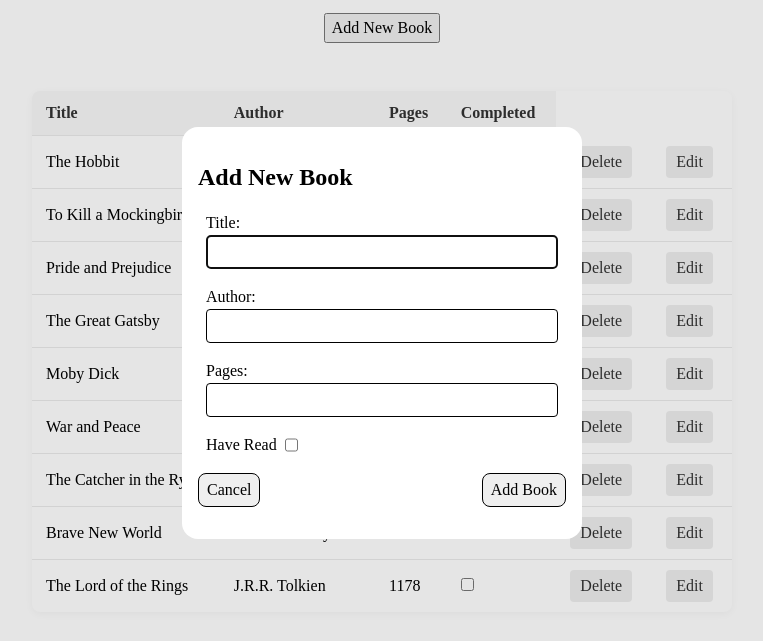
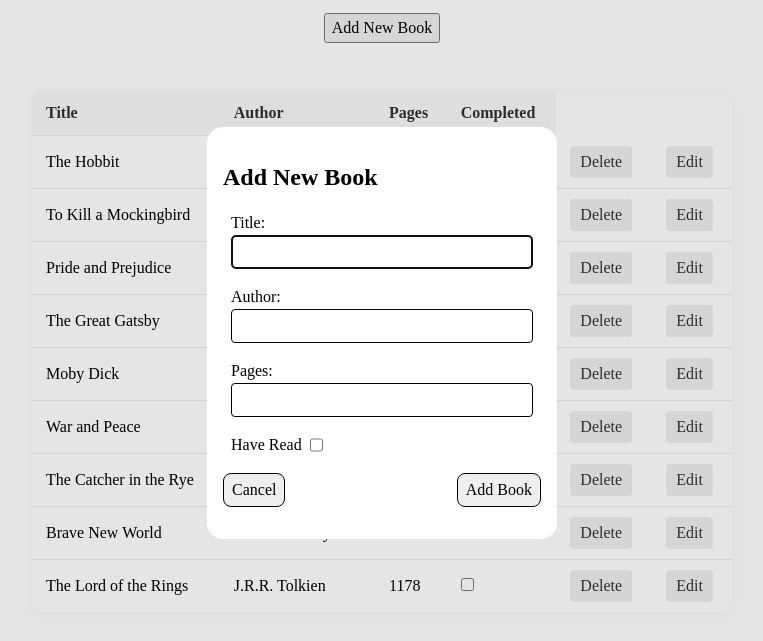
Before and after one commit to M-Ahmad-Usman/library, a plain HTML site: page index.html in a window 1280 px wide. Both pictures are taken after a click on the button "Add New Book". Shown: the part 67-708 px from the top of the page, without its empty margins (258-1021 px from the left). Drawn offline with Linux system fonts and the light colour scheme.

Commit message:
Update the buttons styles and dialog's width.

```diff
--- a/styles.css
+++ b/styles.css
@@ -158,11 +158,14 @@ dialog {
     gap: 8px;
 }
 
+button {
+    cursor: pointer;
+}
+
 form button {
     padding: 4px 8px;
     border-radius: 8px;
     border: 1px solid black;
-    cursor: pointer;
 }
 
 .form-btns {
@@ -182,6 +185,6 @@ input::-webkit-inner-spin-button {
 /* Media Queries */
 @media screen and (min-width: 768px) {
     dialog {
-        min-width: 400px;
+        min-width: 350px;
     }
 }
```
